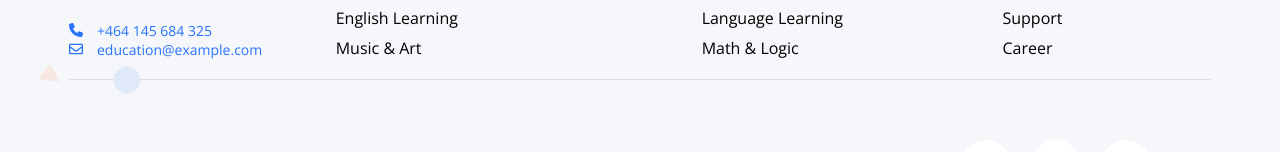
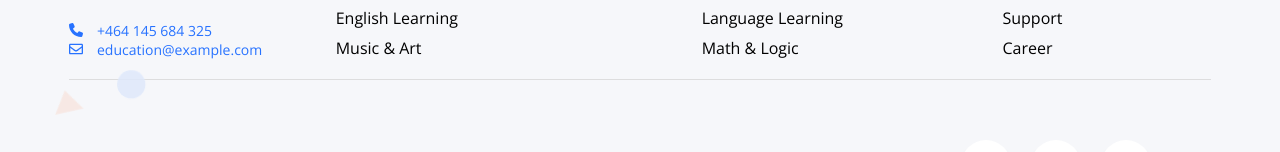
Before and after one commit to mlalayev/FinalProjectEVOCoding, a React (Vite) app: page / in a window 1280 px wide. Shown: the part 6537-6689 px from the top of the page. Built offline with nearby package versions, Linux system fonts and the light colour scheme.

Commit message:
my commit

```diff
--- a/src/Components/Blog/Blog.css
+++ b/src/Components/Blog/Blog.css
@@ -1,7 +1,7 @@
 .blogimage {
-    max-width: min(70vw, 500px);
     border-top-left-radius: 10px;
     border-top-right-radius: 10px;
+    max-width: min(var(--vw-70), 500px);
 }
 
 .blogcard {
@@ -12,53 +12,53 @@
     transition: var(--transition-fast);
 }
 
-.blogcard:hover{
+.blogcard:hover {
     box-shadow: 2px 2px 20px rgba(128, 128, 128, 0.452);
 }
 
 .cardholderblog {
     gap: 50px;
-    display: flex;
-    margin: 0 auto;
     padding: 50px 0;
-    flex-wrap: wrap;
     max-width: 1150px;
-    justify-content: center;
+    margin: 0 var(--auto);
+    display: var(--display-flex);
+    flex-wrap: var(--flex-wrap-wrap);
+    justify-content: var(--display-center);
 }
 
 .blogcardinfotexttwo {
     gap: 30px;
-    display: flex;
-    text-align: left !important;
-    flex-direction: column;
+    display: var(--display-flex);
+    text-align: var(--text-left);
+    flex-direction: var(--flex-direction-column);
 }
 
 .blogcardinfotext {
-    display: flex;
-    margin: 20px 0;
-    justify-content: space-between;
+    display: var(--display-flex);
+    margin: var(--20-px) var(--percent-0);
+    justify-content: var(--display-space-between);
 }
 
 .blogtextholder {
-    padding: 0 20px;
+    padding: var(--percent-0) var(--20-px);
 }
 
-.blogcardicon{
+.blogcardicon {
     margin-top: 3px;
 }
 
-.blogcardbtn{
-    gap: 10px;
-    border: none;
-    display: flex;
-    color: black;
-    font-size: 16px;
-    align-items: center;
-    text-decoration: none;
-    align-self: flex-start;
-    background-color: transparent;
+.blogcardbtn {
+    gap: var(--10-px);
+    font-size: var(--16-px);
+    color: var(--black-color);
+    border: var(--display-none);
+    display: var(--display-flex);
+    align-self: var(--flex-start);
+    align-items: var(--display-center);
     transition: var(--transition-fast);
     font-weight: var(--500-font-weight);
+    text-decoration: var(--display-none);
+    background-color: var(--transparent);
 }
 
 .blogcardbtn:hover {
@@ -66,27 +66,27 @@
     color: var(--main-blue-color);
 }
 
-.course_pages button{
-    display: flex;
-    align-items: center;
-    justify-content: center;
+.course_pages button {
+    display: var(--display-flex);
     transition: var(--transition-fast);
+    align-items: var(--display-center);
+    justify-content: var(--display-center);
 }
 
-.course_pages button:hover{
+.course_pages button:hover {
     color: var(--white-color);
     background-color: var(--main-blue-color);
 }
 
 .blogcardinfotext p {
-    gap: 10px;
-    display: flex;
-    align-items: center;
-    color: rgb(93, 92, 92);
+    gap: var(--10-px);
+    display: var(--display-flex);
+    align-items: var(--display-center);
+    color: var(--text-second-gray-color);
 }
 
 .blogcardinfotexttwo p {
-    color: rgb(93, 92, 92);
+    color: var(--text-second-gray-color);
 }
 
 .blogcardinfotexttwo h1 {
--- a/src/Components/Common/Footer/Footer.css
+++ b/src/Components/Common/Footer/Footer.css
@@ -9,50 +9,50 @@ footer {
     width: var(--percent-100);
     display: var(--display-flex);
     text-align: var(--text-left);
+    position: var(--position-relative);
     flex-direction: var(--flex-direction-column);
-    position: relative;
 }
 
 footer hr {
-    border: none;
+    border: var(--display-none);
     border-top: 1px solid #cccccc93;
 }
 
 .AnimationBox {
-    position: relative;
     bottom: 180px;
-    left: 20px;
+    left: var(--20-px);
+    position: var(--position-relative);
 }
 
 .AnimationBox .TriangleBox {
-    position: absolute;
-    top: 50%;
     left: 2%;
+    top: var(--percent-50);
+    width: var(--percent-0);
+    height: var(--percent-0);
+    transition: all 7s ease 2s;
     transform: translate(-50%, -50%);
-    width: 0;
-    height: 0;
-    border-left: 20px solid transparent;
-    border-right: 20px solid transparent;
-    border-bottom: 30px solid #F7E6E0;
+    user-select: var(--display-none);
+    position: var(--position-absolute);
+    animation-delay: var(--transition-slow);
+    border-bottom: var(--30-px) solid #F7E6E0;
+    border-left: var(--20-px) solid transparent;
+    border-right: var(--20-px) solid transparent;
     animation: triangleAnimation 4s infinite alternate ease-in-out;
-    animation-delay: 1s;
-    transition: all 7s ease 2s;
-    user-select: none;
 }
 
 .AnimationBox .CircleBox {
-    position: absolute;
     top: 8%;
     left: 8%;
+    width: var(--30-px);
+    height: var(--30-px);
+    background-color: #DEE8FB;
+    transition: all 5s ease 3s;
     transform: translate(-50%, -50%);
-    width: 30px;
-    height: 30px;
-    background-color: #DEE8FB;
-    border-radius: 50%;
+    border-radius: var(--percent-50);
+    user-select: var(--display-none);
+    position: var(--position-absolute);
+    animation-delay: var(--transition-slow);
     animation: circleAnimation 4s infinite alternate ease-in-out;
-    animation-delay: 1s;
-    transition: all 5s ease 3s;
-    user-select: none;
 }
 
 @keyframes triangleAnimation {
@@ -139,8 +139,8 @@ footer a {
 }
 
 .footerul {
-    margin-top: 20px;
     gap: var(--8-px);
+    margin-top: var(--20-px);
     display: var(--display-flex);
     list-style: var(--display-none);
     flex-direction: var(--flex-direction-column);
@@ -270,7 +270,7 @@ footer a {
     }
 
     .list-holder {
-        width: 100%;
+        width: var(--percent-100);
         display: var(--display-flex);
         flex-wrap: var(--flex-wrap-wrap);
         flex-direction: var(--flex-direction-row);
@@ -286,13 +286,13 @@ footer a {
     }
 
     footer {
-        height: 100%;
         max-width: 870px;
         margin: 0 var(--auto);
+        height: var(--percent-100);
     }
 
     .copyright-text {
-        max-height: 40px;
+        max-height: var(--40-px);
         margin: 60px 0 20px 0;
         display: var(--display-flex);
         position: var(--position-relative);
@@ -353,10 +353,11 @@ footer a {
 
 @media only screen and (max-width: 767px) {
     footer {
-        height: 100%;
+        height: var(--percent-100);
     }
-    .AnimationBox{
-        left: 50%;
+
+    .AnimationBox {
+        left: var(--percent-50);
         top: 2%;
     }
 }
--- a/src/Components/Common/Root.css
+++ b/src/Components/Common/Root.css
@@ -150,6 +150,7 @@
     --main-blue-color: #2772FF;
     --main-blue-line-color: #2773ff34;
     --gray-color: rgba(128, 128, 128, 0.232);
+    --text-second-gray-color: rgb(93, 92, 92);
 
     /* Font-family */
     --Open-font-family: "Open Sans", sans-serif;
```
Also changed, not shown: src/Courses/view.css (+147 -104 lines).
